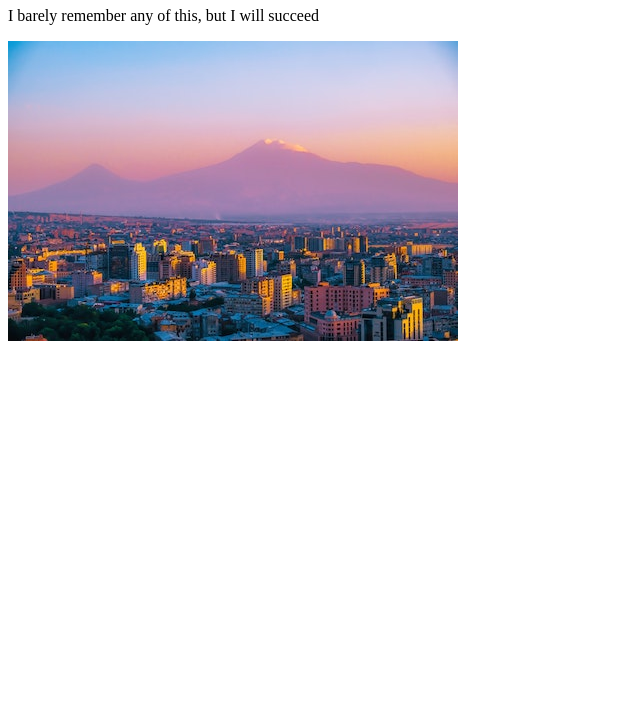
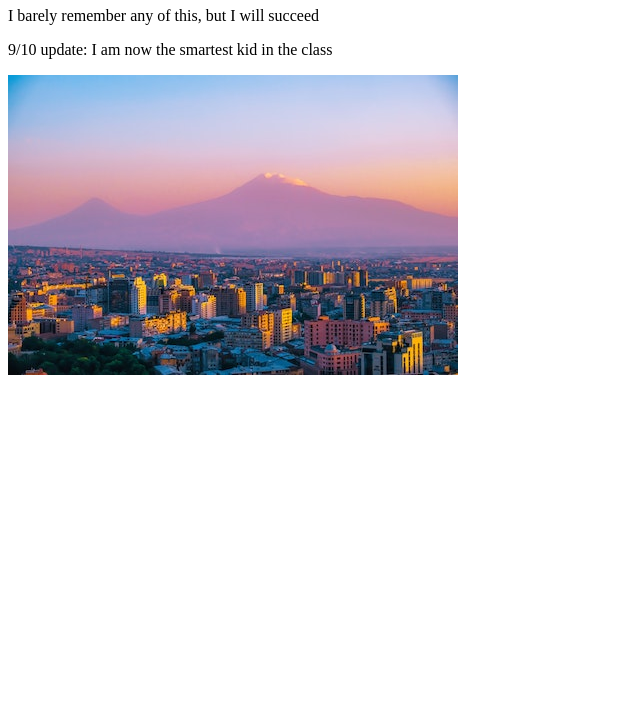
Before and after one commit to tancyp5/1st-Site, a plain HTML site: page index.html in a window 1280 px wide. Shown: the part 73-800 px from the top of the page, without its empty margins (0-640 px from the left). Drawn offline with Linux system fonts and the light colour scheme.

Commit message:
added new paragraph

```diff
--- a/index.html
+++ b/index.html
@@ -6,6 +6,7 @@
 <body>
 <h1>This is my first site</h1>
 <p>I barely remember any of this, but I will succeed</p>
+<p>9/10 update: I am now the smartest kid in the class</p>
 <img src="city.jpg">
 </body>
 </html>
```
